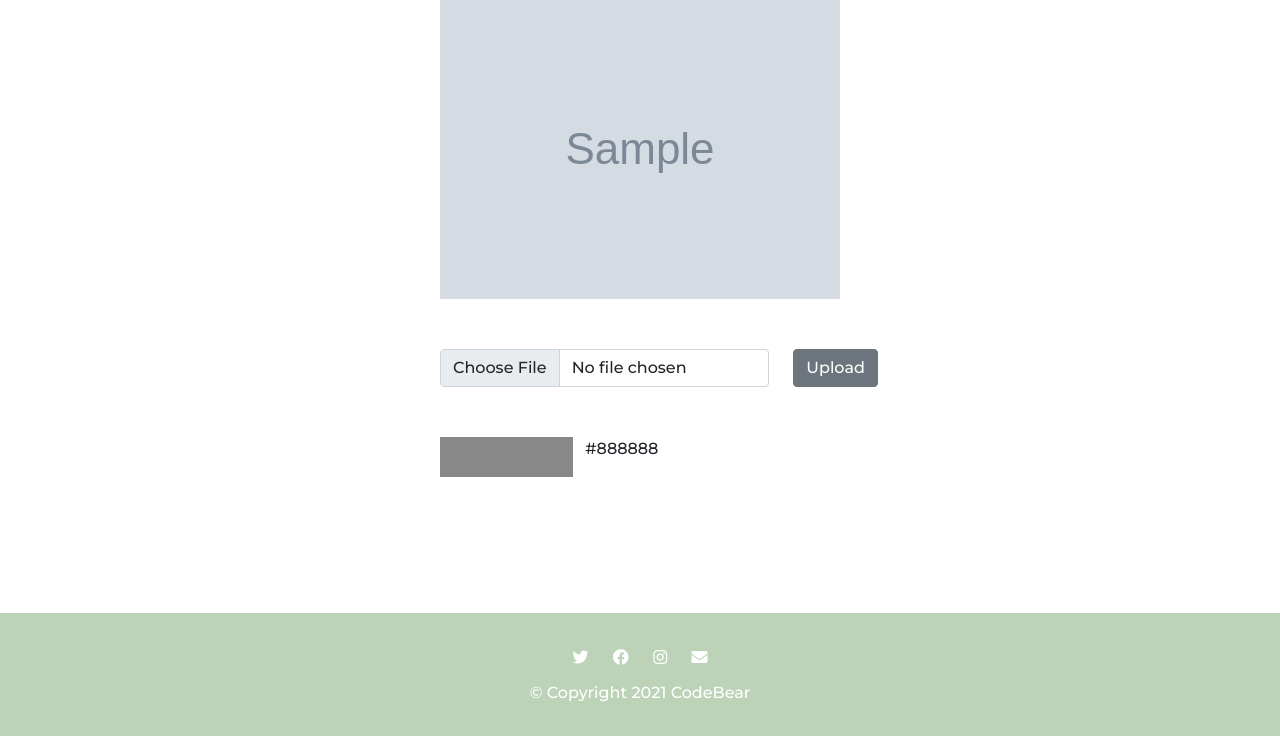
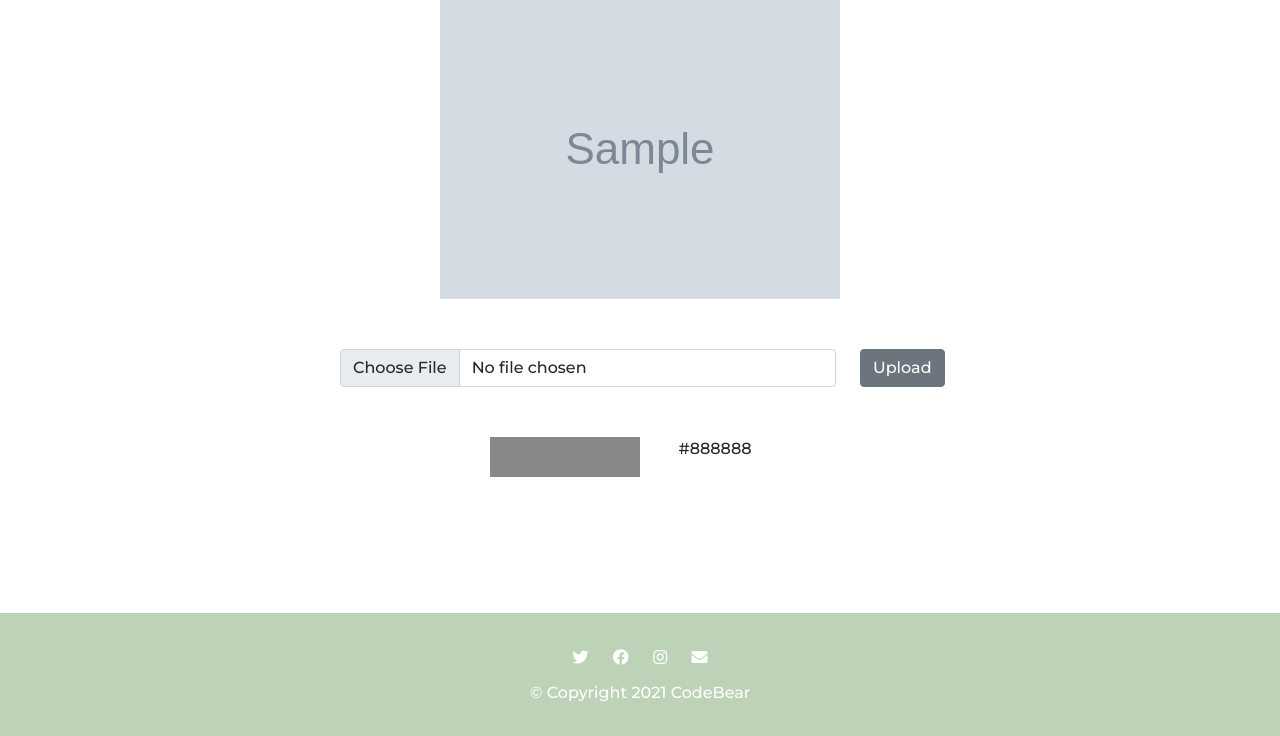
Before and after one commit to chia9322/color-palette, a Flask app: template templates/index.html in a window 1280 px wide. Shown: the part 134-870 px from the top of the page. Run offline with Flask 2, Linux system fonts and the light colour scheme; the template is opened without the code that fills it: most values are stand-ins (such as "Sample title", 1, 10 or a date in 2020); grey boxes marked "Sample" are stand-in pictures; some libraries are stand-ins or nearby versions.

Commit message:
Update Layout

```diff
--- a/static/css/styles.css
+++ b/static/css/styles.css
@@ -18,21 +18,21 @@ body {
 }
 
 .upload-img {
-  max-width: 400px;
+  max-width: 600px;
 }
 
 .color-palette {
-  max-width: 400px;
+  max-width: 600px;
   margin: 10px auto;
 }
 
 .image-select {
-  max-width: 400px;
+  max-width: 600px;
   margin: 50px auto;
 }
 
 .color-code-column {
-  text-align: left;
+  text-align: center;
 }
 
 
@@ -58,3 +58,10 @@ body {
 .social-icon:hover {
   color: #dbe4df;
 }
+
+/* Query */
+@media only screen and (max-device-width: 480px) {
+  h1, h2, h3, h4, h5, h6, p, a, i {
+    font-size: 140%;
+  }
+}
--- a/templates/index.html
+++ b/templates/index.html
@@ -28,11 +28,14 @@
 
 
               <div class="row color-palette">
-                  <div class="col-4 color-column" style="background-color: {{color}};">
-
+                  <div class="col-3">
                   </div>
-                  <div class="col-8 color-code-column">
+                  <div class="col-3 color-column" style="background-color: {{color}};">
+                  </div>
+                  <div class="col-3 color-code-column">
                       <p>{{color}}</p>
+                  </div>
+                  <div class="col-3">
                   </div>
               </div>
 
```
Also changed, not shown: static/images/upload-img.png.
